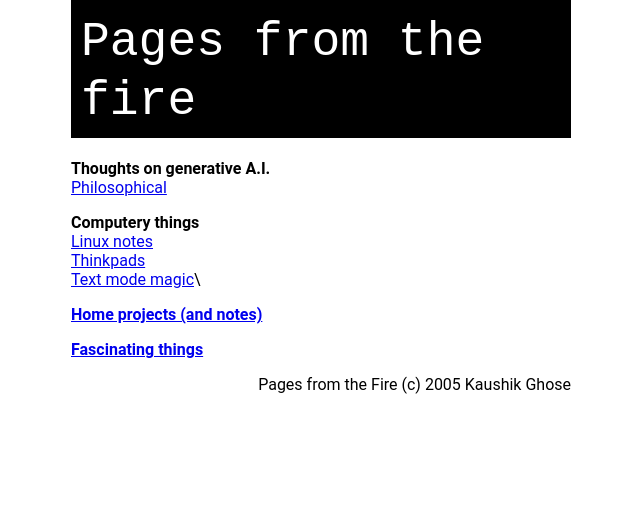
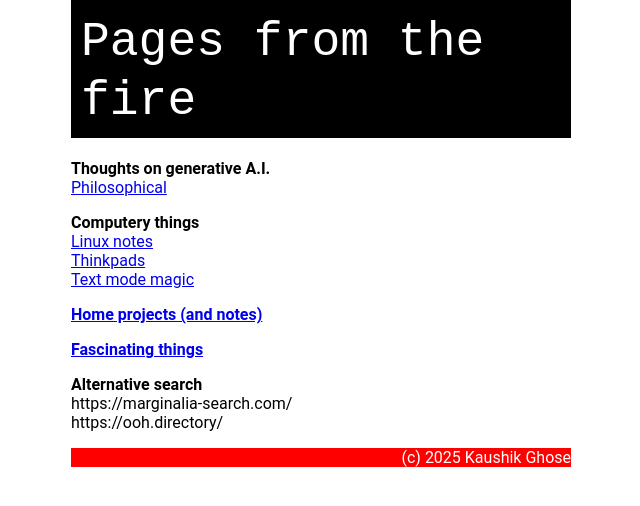
Before and after one commit to kghose/kghose.github.io, a Jekyll site: the page built from README.md, in a window 1280 px wide. Shown: the top 506 px of the page, without its empty margins (319-959 px from the left). Built offline with Jekyll 4.4.1, drawn with Linux system fonts in a browser that asks for light colours; our own code applies the rules of GitHub Pages for plain Markdown files.

Commit message:
Fix footer.

```diff
--- a/README.md
+++ b/README.md
@@ -4,8 +4,13 @@
 **Computery things**\
 [Linux notes](linux-tips)\
 [Thinkpads](thinkpads)\
-[Text mode magic](textmode)\
+[Text mode magic](textmode)
 
 **[Home projects (and notes)](diy)**
 
 **[Fascinating things](fascinating-things)**
+
+
+**Alternative search**\
+https://marginalia-search.com/\
+https://ooh.directory/
--- a/_layouts/default.html
+++ b/_layouts/default.html
@@ -17,7 +17,7 @@
     {{ content }}
 
     <div id="site_footer">
-	    Pages from the Fire (c) 2005 Kaushik Ghose
+	    (c) 2025 Kaushik Ghose
     </div>
 
   </body>
--- a/_sass/main.scss
+++ b/_sass/main.scss
@@ -55,5 +55,7 @@ pre {
 }
 
 #site_footer {
+  color: white;
+  background-color: red;
   text-align: right;
 }
```
